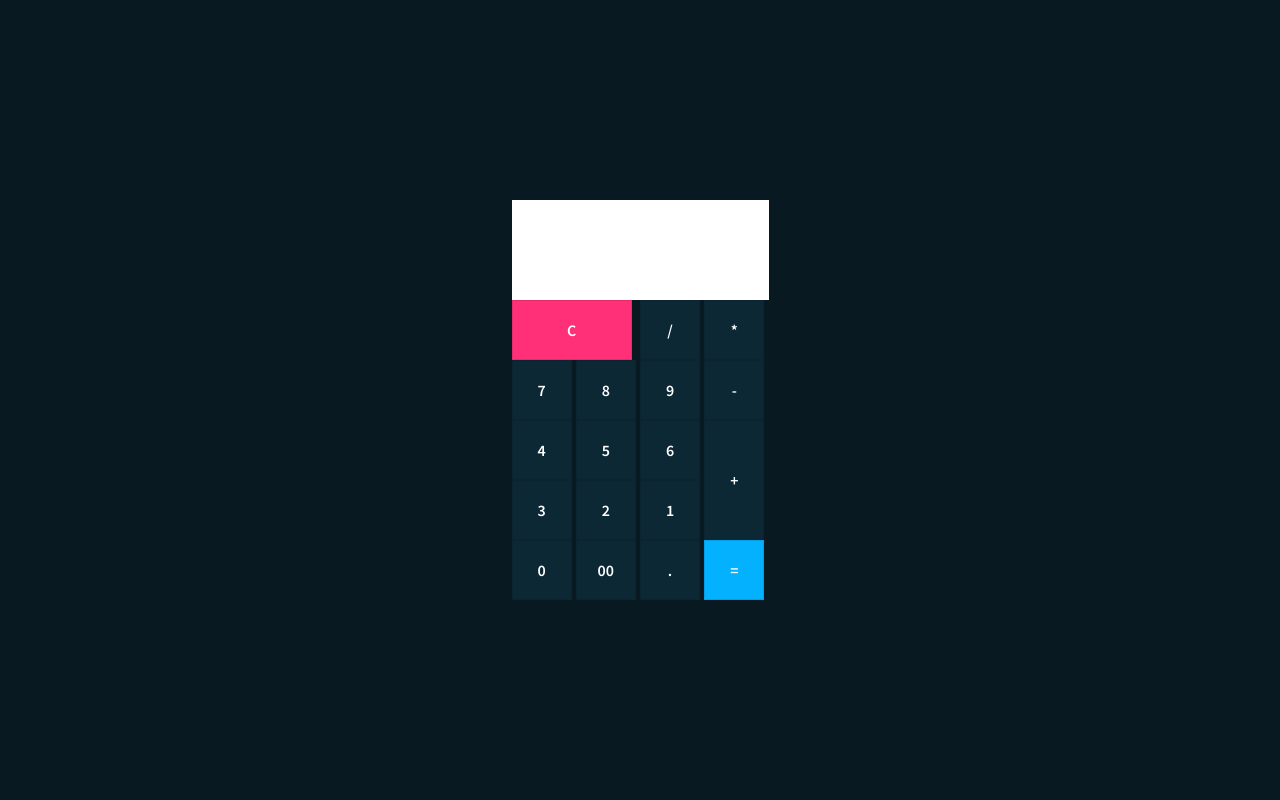
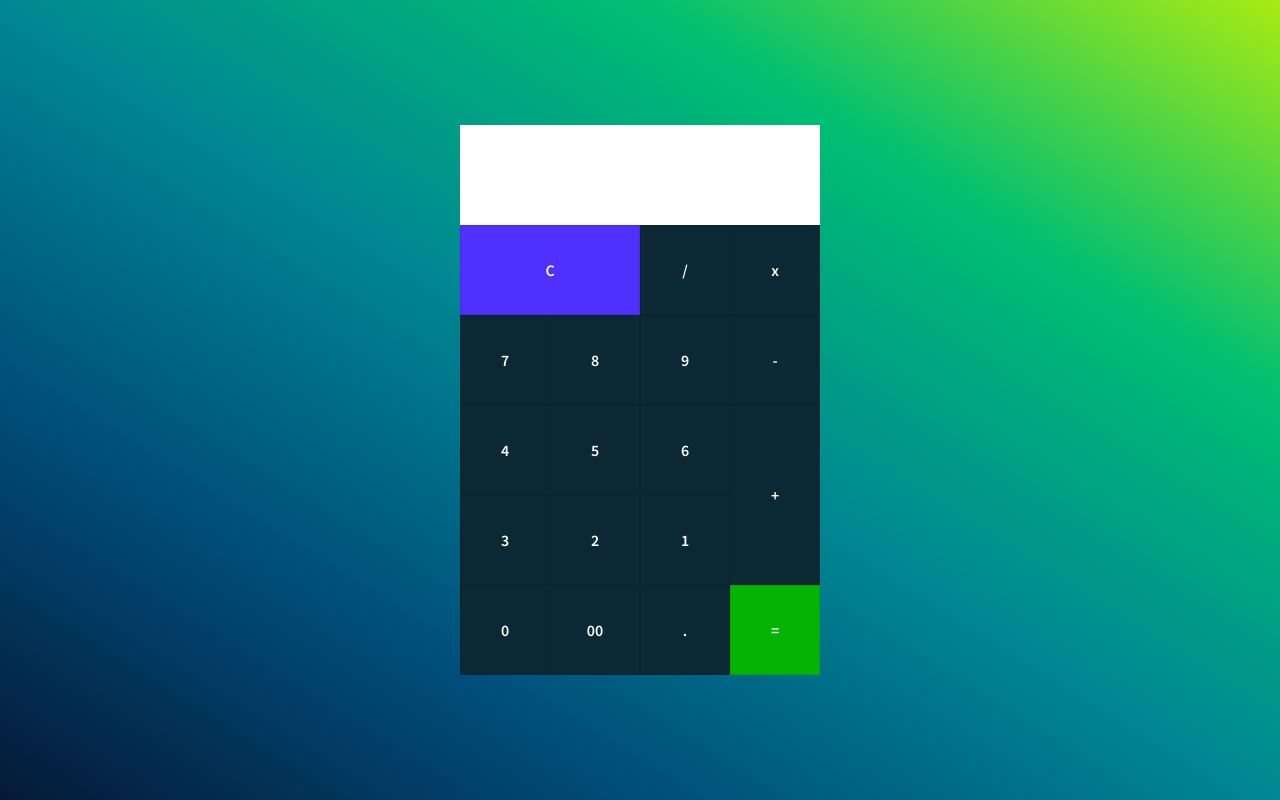
Before and after one commit to danilsonplacid/Simple-Calculator, a plain HTML site: page index.html in a window 1280 px wide. Drawn offline with Linux system fonts and the light colour scheme.

Commit message:
final push

```diff
--- a/index.html
+++ b/index.html
@@ -6,14 +6,20 @@
     <meta name="viewport" content="width=device-width, initial-scale=1.0">
     <link rel="stylesheet" href="style.css">
     <title>Simple Calculator</title>
+    <link rel="icon" href="calculator_icon-icons.com_72046.ico">
 </head>
 <body>
+    <!-- <div class="header">
+        <h1 class="header">Javascript Calculator</h1>
+    </div> -->
+
     <form class="calculator" name="calc">
+
 
         <input class="value" type="text"  name="txt" readonly="">
         <span class="num clear" onclick="document.calc.txt.value = ''">C</span>
         <span class="num" onclick="document.calc.txt.value += '/'">/</span>
-        <span class="num" onclick="document.calc.txt.value += '*'">*</span>
+        <span class="num" onclick="document.calc.txt.value += '*'">x</span>
         <span class="num" onclick="document.calc.txt.value += '7'">7</span>
         <span class="num" onclick="document.calc.txt.value += '8'">8</span>
         <span class="num" onclick="document.calc.txt.value += '9'">9</span>
--- a/style.css
+++ b/style.css
@@ -5,21 +5,26 @@
     padding: 0;
     box-sizing: border-box;
     font-family: 'Source Sans Pro', sans-serif;
+
 }
+
 
 body{
     display: flex;
     justify-content: center;
     align-items: center;
     min-height: 100vh;
-    background: #091921;
+    /* background: #314047; */
+    background-image: linear-gradient(to right top, #051937, #004d7a, #008793, #00bf72, #a8eb12);
 
 
 }
 
+
 .calculator{
     position: relative;
     display: grid;
+
 }
 .calculator .value{
     grid-column: span 4;
@@ -28,13 +33,13 @@ body{
     border: none;
     outline: none;
     padding: 10px;
-    font-size: 18px;
+    font-size: 20px;
 }
 
 .calculator span{
     display: grid;
-    height: 60px;
-    width: 60px;
+    height: 90px;
+    width: 90px;
     color: #fff;
     background: #0c2835;
     place-items: center;
@@ -42,23 +47,24 @@ body{
 }
 
 .calculator span:active{
-    background: #74ff3b;
-    color: #111;
+    background: #dfdada;
+    color: rgb(0, 0, 0)
 
 }
 
 .calculator span.clear{
     grid-column: span 2;
-    width: 120px;
-    background: #ff3077;
+    width: auto;
+    background: #4f30ff;
 
 }
 .calculator span.plus{
     grid-row: span 2;
-    height: 120px;
+    height: auto;
 }
 
 
 .calculator span.equal{
-    background: #03b1ff;
+    background: #04b404;
+
 }
```
Also changed, not shown: calculator-icon_34473.ico (added), calculator_icon-icons.com_72046.ico (added).
